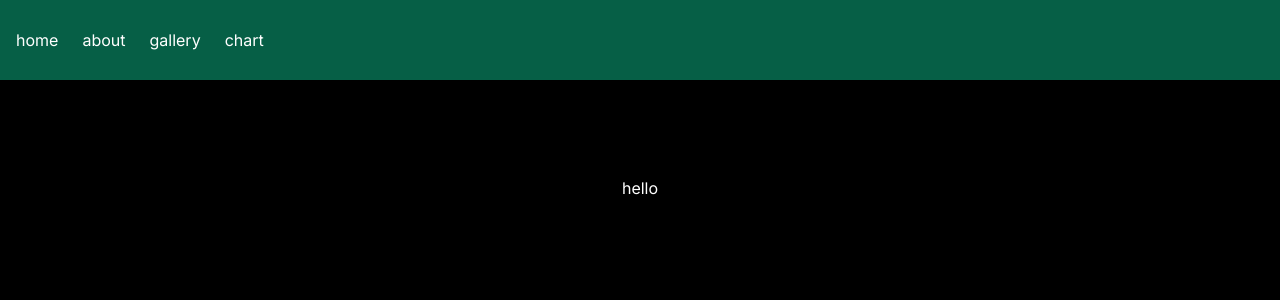
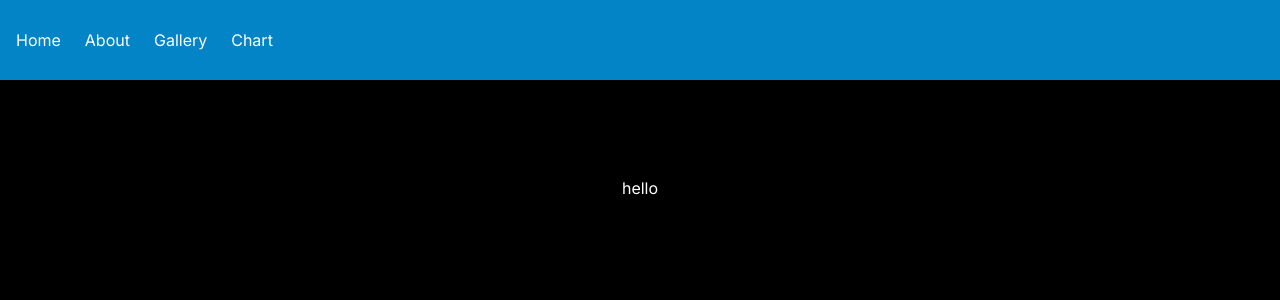
Before and after one commit to gwonhong/next-portfolio, a Next.js app: page / in a window 1280 px wide. Shown: the top 300 px of the page. Built offline with nearby package versions, Linux system fonts and the light colour scheme.

Commit message:
UPDATE navbar

```diff
--- a/app/components/navbar.tsx
+++ b/app/components/navbar.tsx
@@ -1,34 +1,30 @@
 import Link from "next/link";
+import Image from "next/image";
 
-function Logo() {
-  return <></>;
-}
+// function Logo() {
+//   return <Image src="/logo.png" alt="logo" fill />;
+// }
 
 function NavItem({ text, href }: { text: string; href: string }) {
-  return (
-    <Link href={href}>
-      <button type="button">{text}</button>
-    </Link>
-  );
+  return <Link href={href}>{text}</Link>;
 }
 export default function Navbar() {
   return (
-    <div className="w-full h-20 bg-emerald-800 sticky top-0">
+    <div className="w-full h-20 bg-sky-600 sticky top-0">
       <div className="container mx-auto px-4 h-full">
         <div className="flex justify-between items-center h-full">
-          <Logo />
           <ul className="hidden md:flex gap-x-6 text-white">
             <li>
-              <NavItem text="home" href="/" />
+              <NavItem text="Home" href="/" />
             </li>
             <li>
-              <NavItem text="about" href="/about" />
+              <NavItem text="About" href="/about" />
             </li>
             <li>
-              <NavItem text="gallery" href="/gallery" />
+              <NavItem text="Gallery" href="/gallery" />
             </li>
             <li>
-              <NavItem text="chart" href="/chart" />
+              <NavItem text="Chart" href="/chart" />
             </li>
           </ul>
         </div>
```
